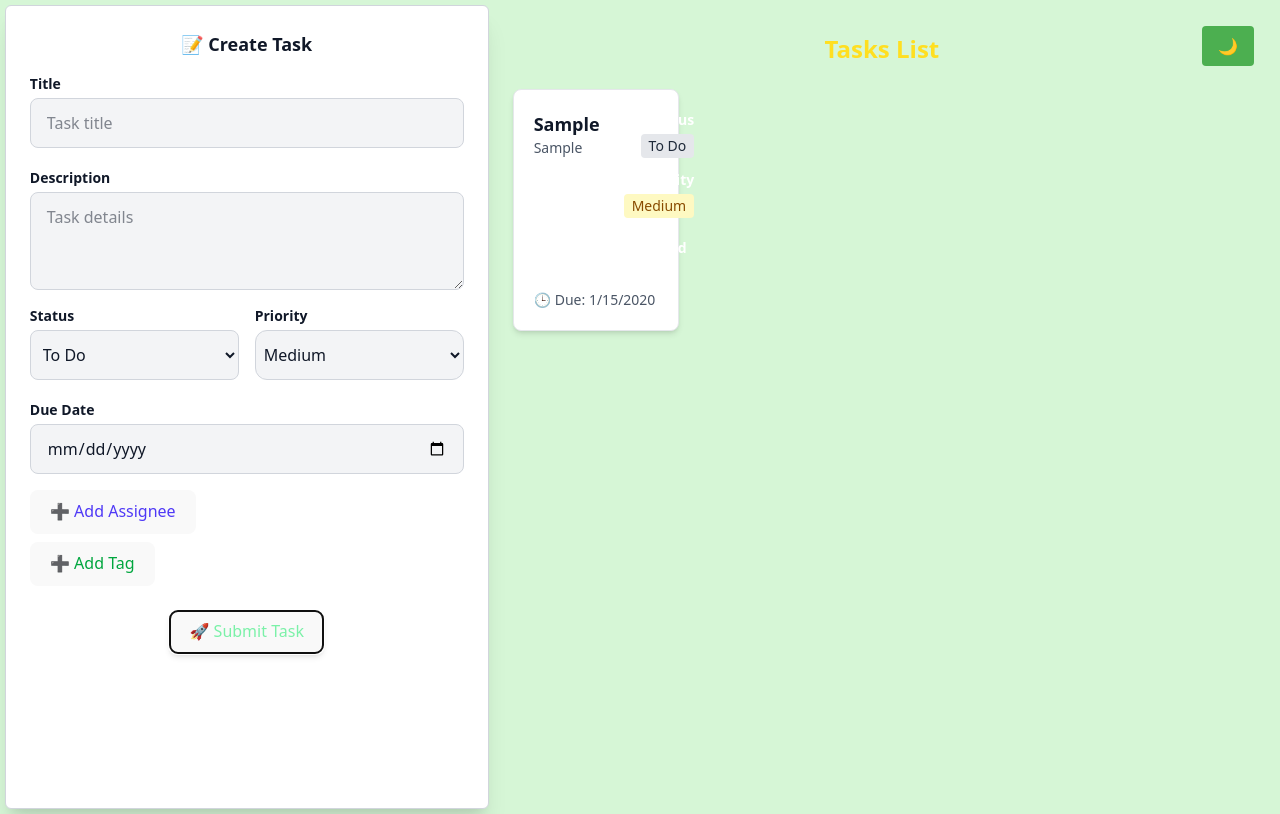
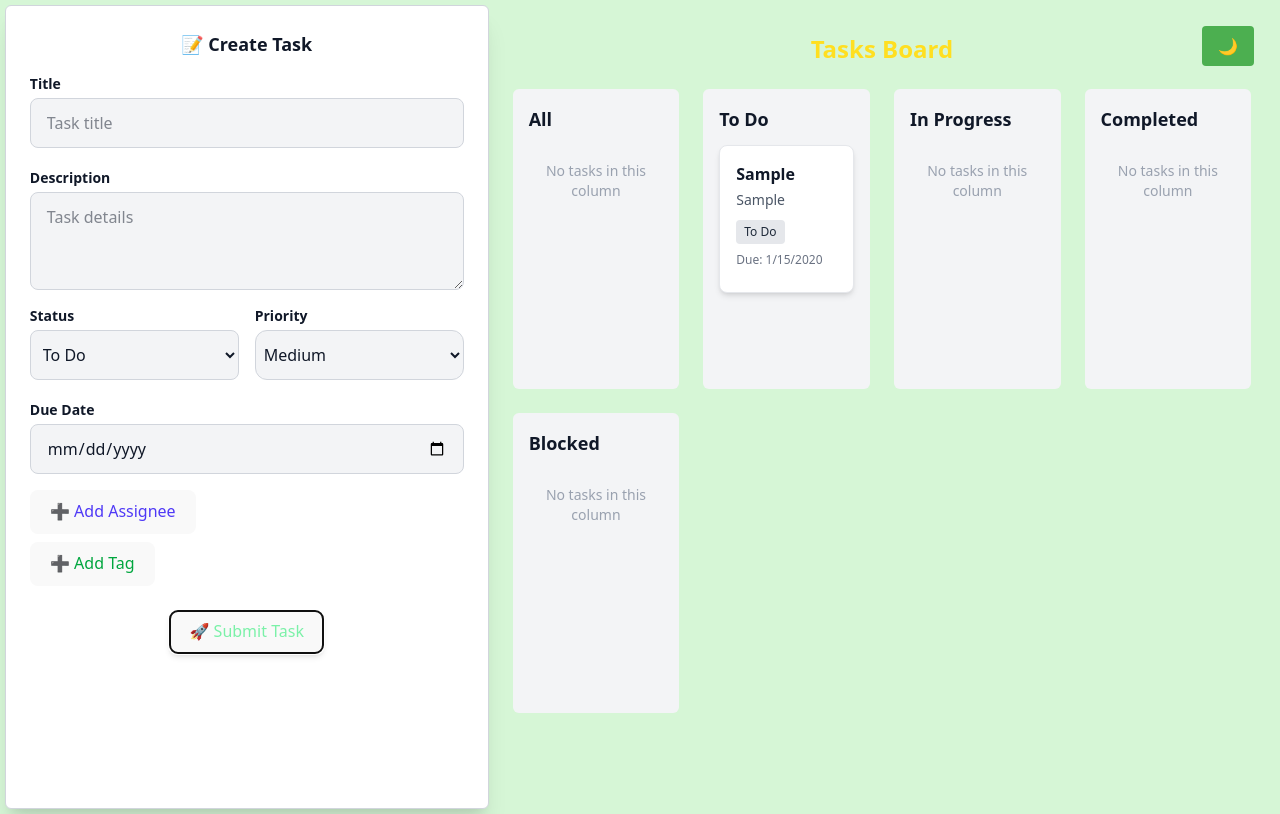
Before and after one commit to devononymous/task_manager_dashboard, a React (Vite) app: page / in a window 1280 px wide. Both pictures are taken after typing "Sample", "Sample", "2020-01-15" into the empty fields and a click on the button "🚀 Submit Task". Built offline with nearby package versions, Linux system fonts and the light colour scheme.

Commit message:
added dragable properties

```diff
--- a/package.json
+++ b/package.json
@@ -15,6 +15,7 @@
     "@tailwindcss/vite": "^4.1.4",
     "axios": "^1.8.4",
     "react": "^19.0.0",
+    "react-beautiful-dnd": "^13.1.1",
     "react-dom": "^19.0.0",
     "react-hook-form": "^7.55.0",
     "react-redux": "^9.2.0",
@@ -24,6 +25,7 @@
   "devDependencies": {
     "@eslint/js": "^9.22.0",
     "@types/react": "^19.0.10",
+    "@types/react-beautiful-dnd": "^13.1.8",
     "@types/react-dom": "^19.0.4",
     "@vitejs/plugin-react": "^4.3.4",
     "eslint": "^9.22.0",
--- a/src/app/features/TaskSlice.ts
+++ b/src/app/features/TaskSlice.ts
@@ -7,8 +7,8 @@ interface ChecklistItem {
   done: boolean;
 }
 
-type Status = 'All' | 'To Do' | 'In Progress' | 'Completed' | 'Blocked';
-type Priority = 'All'|'Low' | 'Medium' | 'High' | 'Urgent';
+type Status = "All" | "To Do" | "In Progress" | "Completed" | "Blocked";
+type Priority = "All" | "Low" | "Medium" | "High" | "Urgent";
 
 export interface Task {
   id: number;
@@ -33,24 +33,36 @@ const initialState: TaskState = {
 };
 
 export const taskSlice = createSlice({
-        name:"tasks",
+  name: "tasks",
   initialState,
-        reducers:{
-                addTask:(state, action:PayloadAction<Task>)=>{
+  reducers: {
+    addTask: (state, action: PayloadAction<Task>) => {
       state.tasks.push(action.payload);
     },
-                removeTask:(state, action:PayloadAction<number>)=>{
-                        state.tasks = state.tasks.filter(task => task.id !== action.payload);
+    removeTask: (state, action: PayloadAction<number>) => {
+      state.tasks = state.tasks.filter((task) => task.id !== action.payload);
     },
-                updateTask:(state, action:PayloadAction<Task>)=>{
-                        const index = state.tasks.findIndex(task=> task.id === action.payload.id);
-                        if(index !== -1){
+    updateTask: (state, action: PayloadAction<Task>) => {
+      const index = state.tasks.findIndex(
+        (task) => task.id === action.payload.id
+      );
+      if (index !== -1) {
         state.tasks[index] = action.payload;
       }
     },
-        }}
-);
+    moveTask: (
+      state,
+      action: PayloadAction<{ taskId: number; newStatus: Task["status"] }>
+    ) => {
+      const { taskId, newStatus } = action.payload;
+      const task = state.tasks.find((t) => t.id === taskId);
+      if (task) {
+        task.status = newStatus;
+      }
+    },
+  },
+});
 
-export const  selectTasks = (state:RootState) => state.tasks.tasks;
-export const { addTask, removeTask, updateTask } = taskSlice.actions;
+export const selectTasks = (state: RootState) => state.tasks.tasks;
+export const { addTask, removeTask, updateTask,moveTask } = taskSlice.actions;
 export default taskSlice.reducer;
--- a/src/components/TaskList.tsx
+++ b/src/components/TaskList.tsx
@@ -1,60 +1,173 @@
+// import React from "react";
+// import { useSelector } from "react-redux";
+// import { RootState } from "../app/store";
+// import { Task } from "../app/features/TaskSlice"; // ✅ Corrected import
+
+// const statusColors: Record<Task["status"], string> = {
+//         "All": "bg-gray-100 text-gray-800",
+//   "To Do": "bg-gray-200 text-gray-800",
+//   "In Progress": "bg-yellow-200 text-yellow-800",
+//   "Completed": "bg-green-200 text-green-800",
+//   "Blocked": "bg-red-200 text-red-800",
+// };
+
+// const priorityColors: Record<Task["priority"], string> = {
+//         All: "bg-gray-100 text-gray-800",
+//   Low: "bg-green-100 text-green-800",
+//   Medium: "bg-yellow-100 text-yellow-800",
+//   High: "bg-orange-100 text-orange-800",
+//   Urgent: "bg-red-100 text-red-800",
+// };
+
+// const TaskList: React.FC = () => {
+//   const tasks = useSelector((state: RootState) => state.tasks.tasks);
+
+//   return (
+// <div className="p-4 md:p-6 mt-1 h-screen overflow-y-auto w-full">
+//   <p className=" text-center text-2xl md:text-2xl font-bold  text-yellow-300  mb-6">Tasks List</p>
+
+//   <div className="grid grid-cols-1 sm:grid-cols-2 md:grid-cols-2 lg:grid-cols-3 xl:grid-cols-4 gap-4 md:gap-6 ">
+//     {tasks.map((task) => (
+//       <div
+//         key={task.id}
+//         className="bg-white dark:bg-gray-800 border border-gray-200 dark:border-gray-700 shadow-md rounded-lg p-4 md:p-5 transition-all"
+//       >
+//         <div className="flex gap-4 md:gap-6 items-start mb-3">
+//           <div className="flex-1">
+//             <h2 className="text-base md:text-lg font-semibold text-gray-900 dark:text-white">
+//               {task.title}
+//             </h2>
+//             <p className="text-sm text-gray-600 dark:text-gray-300">{task.description}</p>
+//           </div>
+//           <div className="flex flex-col items-end space-y-1 text-sm">
+//             <span className="font-semibold">Status</span>
+//             <span className={`px-2 py-0.5 rounded ${statusColors[task.status]}`}>
+//               {task.status}
+//             </span>
+//             <span className="font-semibold mt-2">Priority</span>
+//             <span className={`px-2 py-0.5 rounded ${priorityColors[task.priority]}`}>
+//               {task.priority}
+//             </span>
+//             <span className="mt-4 font-semibold">Assigned By</span>
+//           </div>
+//         </div>
+
+//         <div className="flex justify-between items-center text-sm text-gray-600 dark:text-gray-400">
+//           <span>🕒 Due: {new Date(task.dueDate).toLocaleDateString()}</span>
+//           <div className="flex flex-wrap gap-1">
+//             {task.assignees.map((person, idx) => (
+//               <span
+//                 key={idx}
+//                 className="bg-blue-100 text-blue-800 text-xs font-medium px-2 py-1 rounded-full"
+//               >
+//                 {person}
+//               </span>
+//             ))}
+//           </div>
+//         </div>
+//       </div>
+//     ))}
+
+//     {tasks.length === 0 && (
+//       <div className="col-span-full text-center text-gray-500 dark:text-gray-400 mt-10">
+//         No tasks available. Add one to get started!
+//       </div>
+//     )}
+//   </div>
+// </div>
+
+
+
+//   );
+// };
+
+// export default TaskList;
+
 import React from "react";
-import { useSelector } from "react-redux";
+import { useSelector, useDispatch } from "react-redux";
 import { RootState } from "../app/store";
-import { Task } from "../app/features/TaskSlice"; // ✅ Corrected import
+import { Task, moveTask } from "../app/features/TaskSlice";
+import {
+  DragDropContext,
+  Droppable,
+  Draggable,
+  DropResult,
+} from "react-beautiful-dnd";
 
 const statusColors: Record<Task["status"], string> = {
-        "All": "bg-gray-100 text-gray-800",
+  "All":"bg-purple text-pink-600",
   "To Do": "bg-gray-200 text-gray-800",
   "In Progress": "bg-yellow-200 text-yellow-800",
   "Completed": "bg-green-200 text-green-800",
   "Blocked": "bg-red-200 text-red-800",
 };
 
-const priorityColors: Record<Task["priority"], string> = {
-        All: "bg-gray-100 text-gray-800",
-  Low: "bg-green-100 text-green-800",
-  Medium: "bg-yellow-100 text-yellow-800",
-  High: "bg-orange-100 text-orange-800",
-  Urgent: "bg-red-100 text-red-800",
+const TaskList: React.FC = () => {
+  const dispatch = useDispatch();
+  const tasks = useSelector((state: RootState) => state.tasks.tasks);
+
+  const tasksByStatus: Record<Task["status"], Task[]> = {
+    "All":[],
+    "To Do": [],
+    "In Progress": [],
+    "Completed": [],
+    "Blocked": [],
   };
 
-const TaskList: React.FC = () => {
-  const tasks = useSelector((state: RootState) => state.tasks.tasks);
+  tasks.forEach((task) => {
+    tasksByStatus[task.status].push(task);
+  });
+
+  const onDragEnd = (result: DropResult) => {
+    const { source, destination, draggableId } = result;
+
+    if (!destination || source.droppableId === destination.droppableId) return;
+
+    dispatch(
+      moveTask({
+        taskId: Number(draggableId),
+        newStatus: destination.droppableId as Task["status"],
+      })
+    );
+  };
 
   return (
+    <DragDropContext onDragEnd={onDragEnd}>
       <div className="p-4 md:p-6 mt-1 h-screen overflow-y-auto w-full">
-  <p className=" text-center text-2xl md:text-2xl font-bold  text-yellow-300  mb-6">Tasks List</p>
+        <p className="text-center text-2xl font-bold text-yellow-300 mb-6">Tasks Board</p>
+        <div className="grid grid-cols-1 sm:grid-cols-2 md:grid-cols-4 gap-6 overflow-hidden">
+          {Object.entries(tasksByStatus).map(([status, taskList]) => (
+            <Droppable droppableId={status} key={status}>
+              {(provided) => (
+                <div
+                  ref={provided.innerRef}
+                  {...provided.droppableProps}
+                  className="bg-gray-100 dark:bg-gray-700 p-4 rounded-md min-h-[300px] flex flex-col"
+                >
+                  <h3 className="text-lg font-bold mb-3 text-gray-900 dark:text-white">
+                    {status}
+                  </h3>
 
-  <div className="grid grid-cols-1 sm:grid-cols-2 md:grid-cols-2 lg:grid-cols-3 xl:grid-cols-4 gap-4 md:gap-6 ">
-    {tasks.map((task) => (
+                  {taskList.map((task, index) => (
+                    <Draggable key={task.id} draggableId={task.id.toString()} index={index}>
+                      {(provided) => (
                         <div
-        key={task.id}
-        className="bg-white dark:bg-gray-800 border border-gray-200 dark:border-gray-700 shadow-md rounded-lg p-4 md:p-5 transition-all"
+                          ref={provided.innerRef}
+                          {...provided.draggableProps}
+                          {...provided.dragHandleProps}
+                          className="bg-white dark:bg-gray-800 border border-gray-200 dark:border-gray-600 rounded-lg p-4 mb-4 shadow-md transition-all"
                         >
-        <div className="flex gap-4 md:gap-6 items-start mb-3">
-          <div className="flex-1">
-            <h2 className="text-base md:text-lg font-semibold text-gray-900 dark:text-white">
+                          <h2 className="font-semibold text-gray-900 dark:text-white text-md mb-1">
                             {task.title}
                           </h2>
-            <p className="text-sm text-gray-600 dark:text-gray-300">{task.description}</p>
+                          <p className="text-sm text-gray-600 dark:text-gray-300 mb-2">
+                            {task.description}
+                          </p>
+                          <div className={`text-xs font-medium inline-block px-2 py-1 rounded ${statusColors[task.status]}`}>
+                            {task.status}
                           </div>
-          <div className="flex flex-col items-end space-y-1 text-sm">
-            <span className="font-semibold">Status</span>
-            <span className={`px-2 py-0.5 rounded ${statusColors[task.status]}`}>
-              {task.status}
-            </span>
-            <span className="font-semibold mt-2">Priority</span>
-            <span className={`px-2 py-0.5 rounded ${priorityColors[task.priority]}`}>
-              {task.priority}
-            </span>
-            <span className="mt-4 font-semibold">Assigned By</span>
-          </div>
-        </div>
-
-        <div className="flex justify-between items-center text-sm text-gray-600 dark:text-gray-400">
-          <span>🕒 Due: {new Date(task.dueDate).toLocaleDateString()}</span>
-          <div className="flex flex-wrap gap-1">
+                          <div className="text-xs text-gray-500 mt-2">Due: {new Date(task.dueDate).toLocaleDateString()}</div>
+                          <div className="flex flex-wrap gap-1 mt-2">
                             {task.assignees.map((person, idx) => (
                               <span
                                 key={idx}
@@ -65,19 +178,24 @@ const TaskList: React.FC = () => {
                             ))}
                           </div>
                         </div>
-      </div>
+                      )}
+                    </Draggable>
                   ))}
 
-    {tasks.length === 0 && (
-      <div className="col-span-full text-center text-gray-500 dark:text-gray-400 mt-10">
-        No tasks available. Add one to get started!
+                  {provided.placeholder}
+
+                  {taskList.length === 0 && (
+                    <p className="text-sm text-gray-400 mt-4 text-center">
+                      No tasks in this column
+                    </p>
+                  )}
                 </div>
               )}
+            </Droppable>
+          ))}
         </div>
       </div>
-
-
-
+    </DragDropContext>
   );
 };
 
```
Also changed, not shown: 1 other file (tests, documents, lock files or other folders). Lines whose indentation alone changed are shown as unchanged.
